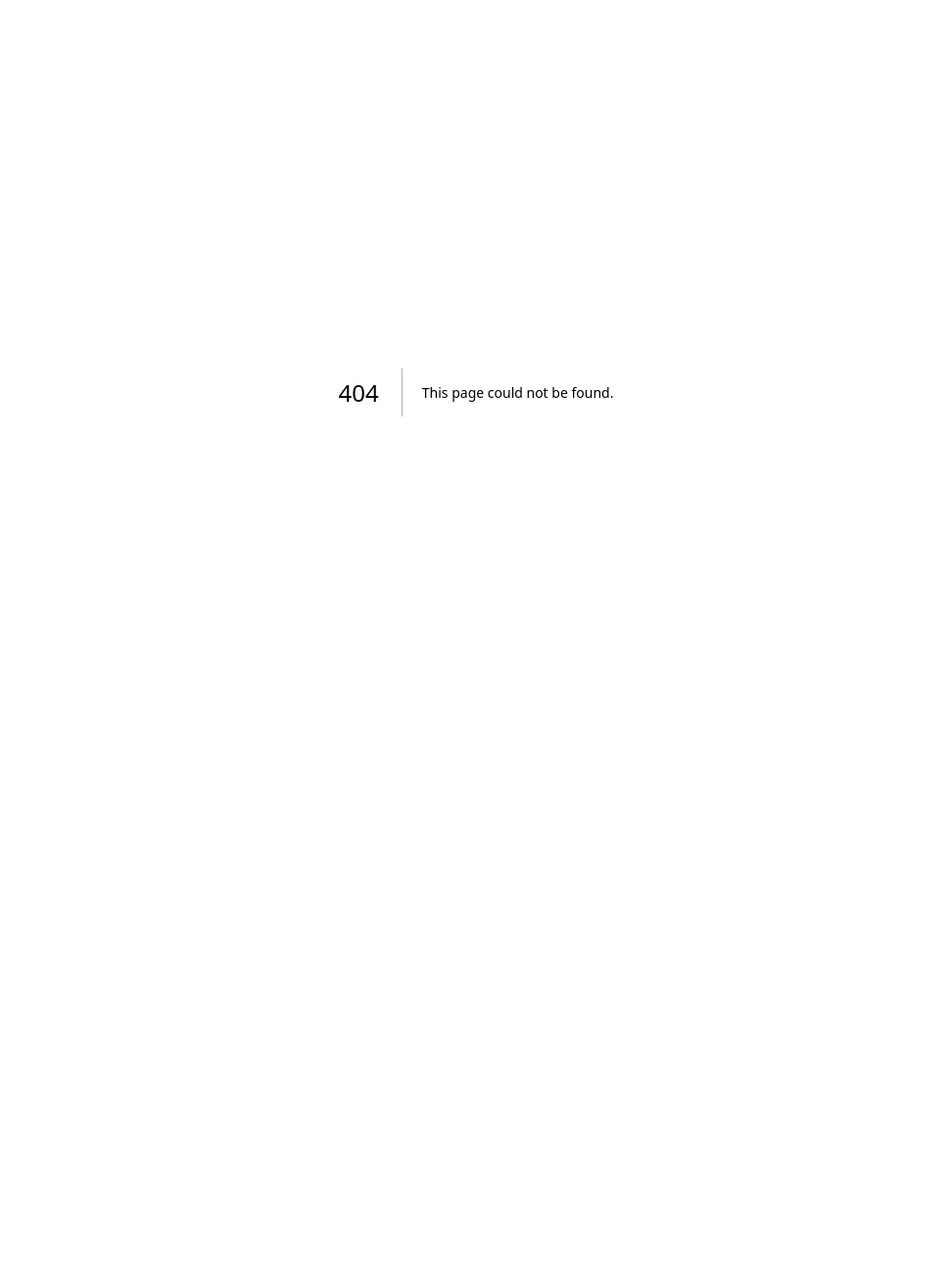
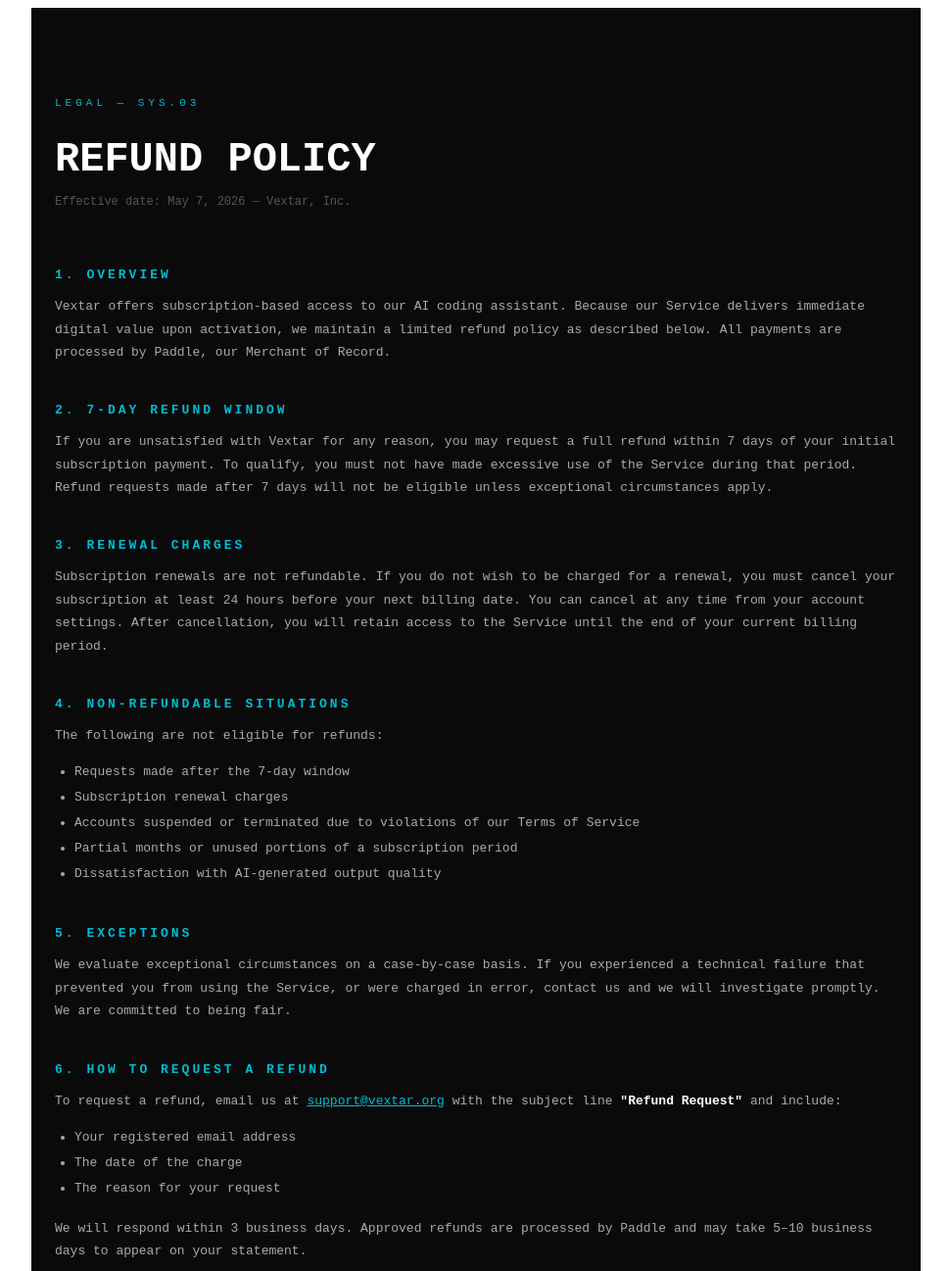
Before and after one commit to Vextarhq/vextar-app, a Next.js app: page /refund in a window 1280 px wide. Before the commit this address had no page. Shown: the top 1297 px of the page at 98% size, without its empty margins (154-1125 px from the left). Before the commit the page ends 800 px from the top, so only its background shows below. Built offline with nearby package versions, Linux system fonts and the light colour scheme.

Commit message:
Create page.js

```diff
--- /dev/null
+++ b/app/refund/page.js
@@ -0,0 +1,63 @@
+export default function Refund() {
+  return (
+    <main style={{
+      maxWidth: '860px', margin: '0 auto', padding: '80px 24px',
+      fontFamily: 'monospace', color: '#e0e0e0', background: '#0a0a0a', minHeight: '100vh'
+    }}>
+      <p style={{color: '#00bcd4', fontSize: '11px', letterSpacing: '4px', marginBottom: '8px'}}>LEGAL — SYS.03</p>
+      <h1 style={{fontSize: '42px', fontWeight: 900, color: '#fff', marginBottom: '4px'}}>REFUND POLICY</h1>
+      <p style={{color: '#555', fontSize: '12px', marginBottom: '60px'}}>Effective date: May 7, 2026 — Vextar, Inc.</p>
+
+      <section style={{marginBottom: '40px'}}>
+        <h2 style={{color: '#00bcd4', fontSize: '13px', letterSpacing: '3px'}}>1. OVERVIEW</h2>
+        <p style={{lineHeight: '1.8', color: '#aaa'}}>Vextar offers subscription-based access to our AI coding assistant. Because our Service delivers immediate digital value upon activation, we maintain a limited refund policy as described below. All payments are processed by Paddle, our Merchant of Record.</p>
+      </section>
+
+      <section style={{marginBottom: '40px'}}>
+        <h2 style={{color: '#00bcd4', fontSize: '13px', letterSpacing: '3px'}}>2. 7-DAY REFUND WINDOW</h2>
+        <p style={{lineHeight: '1.8', color: '#aaa'}}>If you are unsatisfied with Vextar for any reason, you may request a full refund within 7 days of your initial subscription payment. To qualify, you must not have made excessive use of the Service during that period. Refund requests made after 7 days will not be eligible unless exceptional circumstances apply.</p>
+      </section>
+
+      <section style={{marginBottom: '40px'}}>
+        <h2 style={{color: '#00bcd4', fontSize: '13px', letterSpacing: '3px'}}>3. RENEWAL CHARGES</h2>
+        <p style={{lineHeight: '1.8', color: '#aaa'}}>Subscription renewals are not refundable. If you do not wish to be charged for a renewal, you must cancel your subscription at least 24 hours before your next billing date. You can cancel at any time from your account settings. After cancellation, you will retain access to the Service until the end of your current billing period.</p>
+      </section>
+
+      <section style={{marginBottom: '40px'}}>
+        <h2 style={{color: '#00bcd4', fontSize: '13px', letterSpacing: '3px'}}>4. NON-REFUNDABLE SITUATIONS</h2>
+        <p style={{lineHeight: '1.8', color: '#aaa'}}>The following are not eligible for refunds:</p>
+        <ul style={{color: '#aaa', lineHeight: '2', paddingLeft: '20px'}}>
+          <li>Requests made after the 7-day window</li>
+          <li>Subscription renewal charges</li>
+          <li>Accounts suspended or terminated due to violations of our Terms of Service</li>
+          <li>Partial months or unused portions of a subscription period</li>
+          <li>Dissatisfaction with AI-generated output quality</li>
+        </ul>
+      </section>
+
+      <section style={{marginBottom: '40px'}}>
+        <h2 style={{color: '#00bcd4', fontSize: '13px', letterSpacing: '3px'}}>5. EXCEPTIONS</h2>
+        <p style={{lineHeight: '1.8', color: '#aaa'}}>We evaluate exceptional circumstances on a case-by-case basis. If you experienced a technical failure that prevented you from using the Service, or were charged in error, contact us and we will investigate promptly. We are committed to being fair.</p>
+      </section>
+
+      <section style={{marginBottom: '40px'}}>
+        <h2 style={{color: '#00bcd4', fontSize: '13px', letterSpacing: '3px'}}>6. HOW TO REQUEST A REFUND</h2>
+        <p style={{lineHeight: '1.8', color: '#aaa'}}>To request a refund, email us at <a href="mailto:support@vextar.org" style={{color: '#00bcd4'}}>support@vextar.org</a> with the subject line <strong style={{color: '#fff'}}>"Refund Request"</strong> and include:</p>
+        <ul style={{color: '#aaa', lineHeight: '2', paddingLeft: '20px'}}>
+          <li>Your registered email address</li>
+          <li>The date of the charge</li>
+          <li>The reason for your request</li>
+        </ul>
+        <p style={{lineHeight: '1.8', color: '#aaa', marginTop: '16px'}}>We will respond within 3 business days. Approved refunds are processed by Paddle and may take 5–10 business days to appear on your statement.</p>
+      </section>
+
+      <section style={{marginBottom: '60px'}}>
+        <h2 style={{color: '#00bcd4', fontSize: '13px', letterSpacing: '3px'}}>7. CONTACT</h2>
+        <p style={{lineHeight: '1.8', color: '#aaa'}}>For any billing or refund questions:<br/>
+        <a href="mailto:support@vextar.org" style={{color: '#00bcd4'}}>support@vextar.org</a></p>
+      </section>
+
+      <p style={{color: '#333', fontSize: '11px', borderTop: '1px solid #1a1a1a', paddingTop: '20px'}}>© 2026 Vextar, Inc. All rights reserved.</p>
+    </main>
+  );
+}
```
